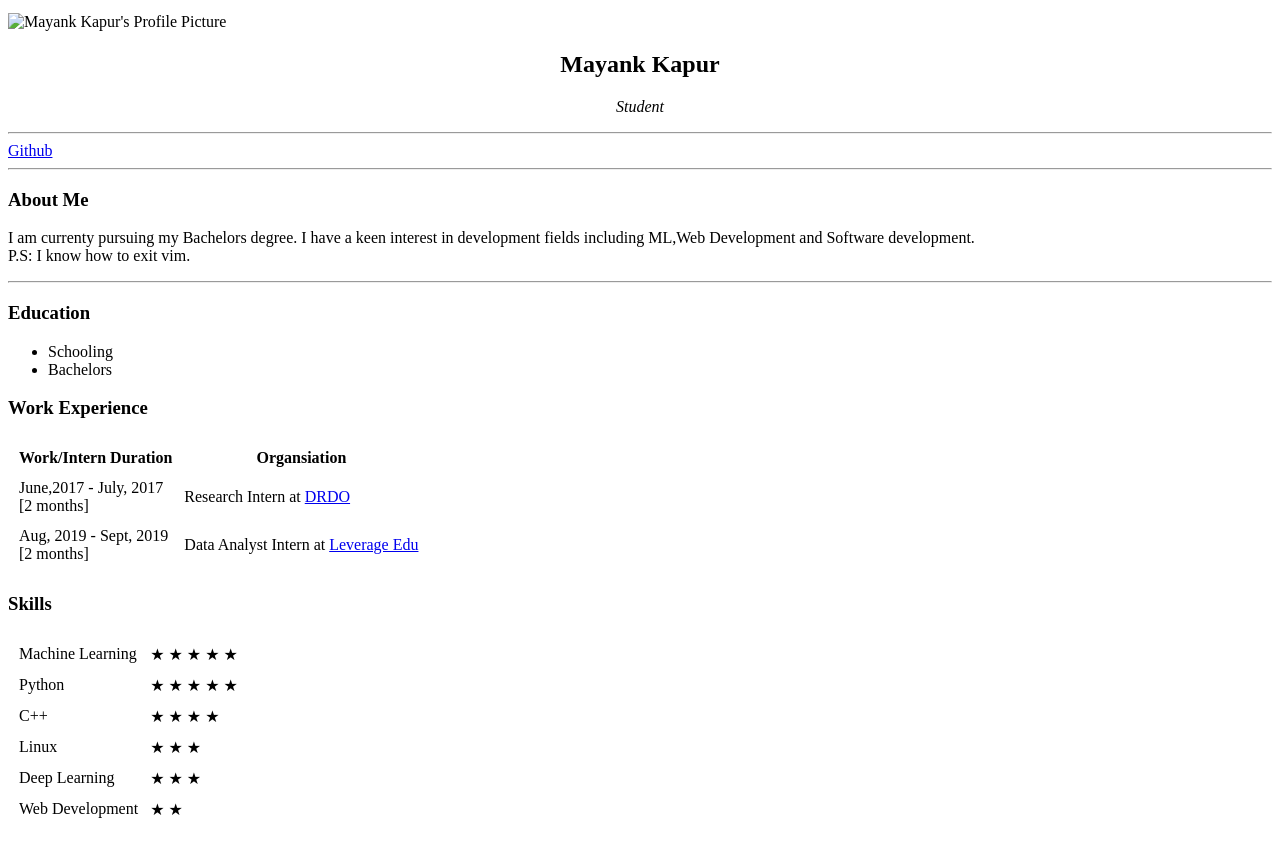
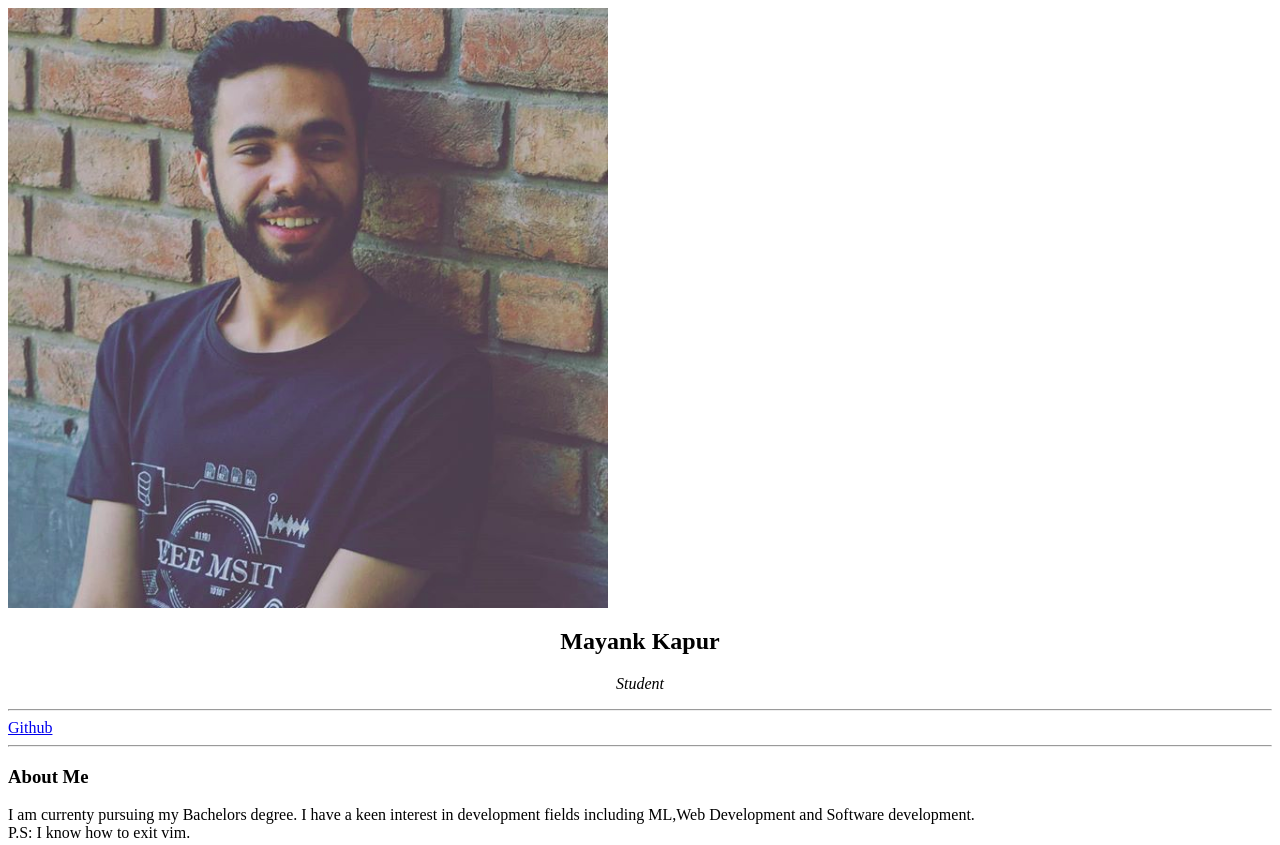
Before and after one commit to kapurm17/Portfolio_Website, a plain HTML site: page index.html in a window 1280 px wide. Shown: the top 845 px of the page. Drawn offline with Linux system fonts and the light colour scheme.

Commit message:
Initial Html based Web Portfolio

```diff
--- a/index.html
+++ b/index.html
@@ -7,7 +7,7 @@
 </head>
 
 <body>
-  <img src="./Profile.png" alt="Mayank Kapur's Profile Picture" align="middle">
+  <img src="./Images/Profile.png" alt="Mayank Kapur's Profile Picture" align="middle">
   <center>
     <h2>Mayank Kapur</h2>
     <p><em>Student</em></p>
```
